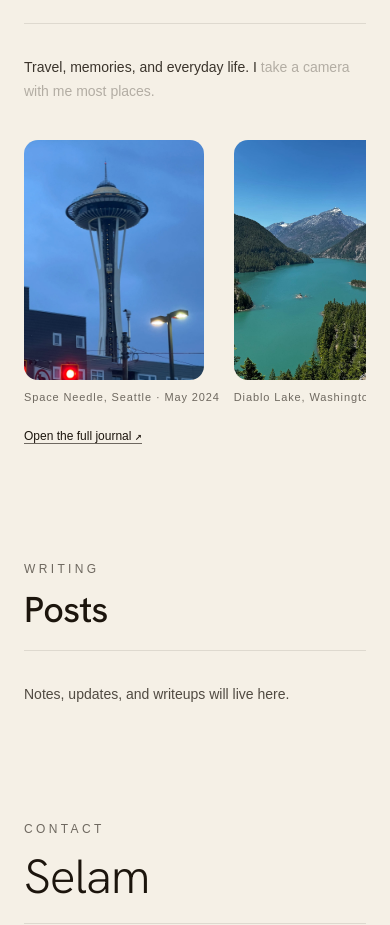
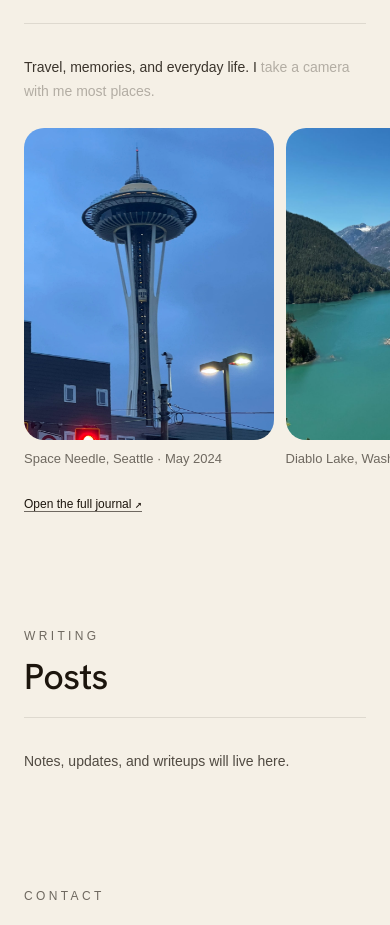
Before and after one commit to ygetu22/yakobgetu-portfolio, a Next.js app: page / in a window 390 px wide. Shown: the part 5000-5925 px from the top of the page. Built offline with nearby package versions, Linux system fonts and the light colour scheme; a web font is replaced by a local one.

Commit message:
fix: even photo sizes in life strip on phones

```diff
--- a/src/features/home/life.module.css
+++ b/src/features/home/life.module.css
@@ -42,8 +42,37 @@
   font-size: 12px;
 }
 
+/* Phones: every photo is the same size and the captions stay on one line, so the gaps between
+   photos are even. The row snaps to a photo after each swipe and runs to the screen edges. */
 @media (max-width: 800px) {
-  .photo img { height: 240px; }
+  .window {
+    margin: 24px -24px 0;
+    padding: 0 24px 4px;
+    scroll-snap-type: x mandatory;
+    scroll-padding-inline: 24px;
+  }
+
+  .strip { gap: 12px; }
+
+  .strip li { scroll-snap-align: start; }
+
+  .photo { width: 64vw; }
+
+  .photo img {
+    width: 100%;
+    height: auto;
+    aspect-ratio: 4 / 5;
+    object-fit: cover;
+    border-radius: 20px;
+  }
+
+  .photo figcaption {
+    overflow: hidden;
+    white-space: nowrap;
+    text-overflow: ellipsis;
+    font-size: 13px;
+    letter-spacing: 0;
+  }
 }
 
 /* No pointer-driven sliding here, so the row scrolls by hand and the photos keep their colour. */
```
